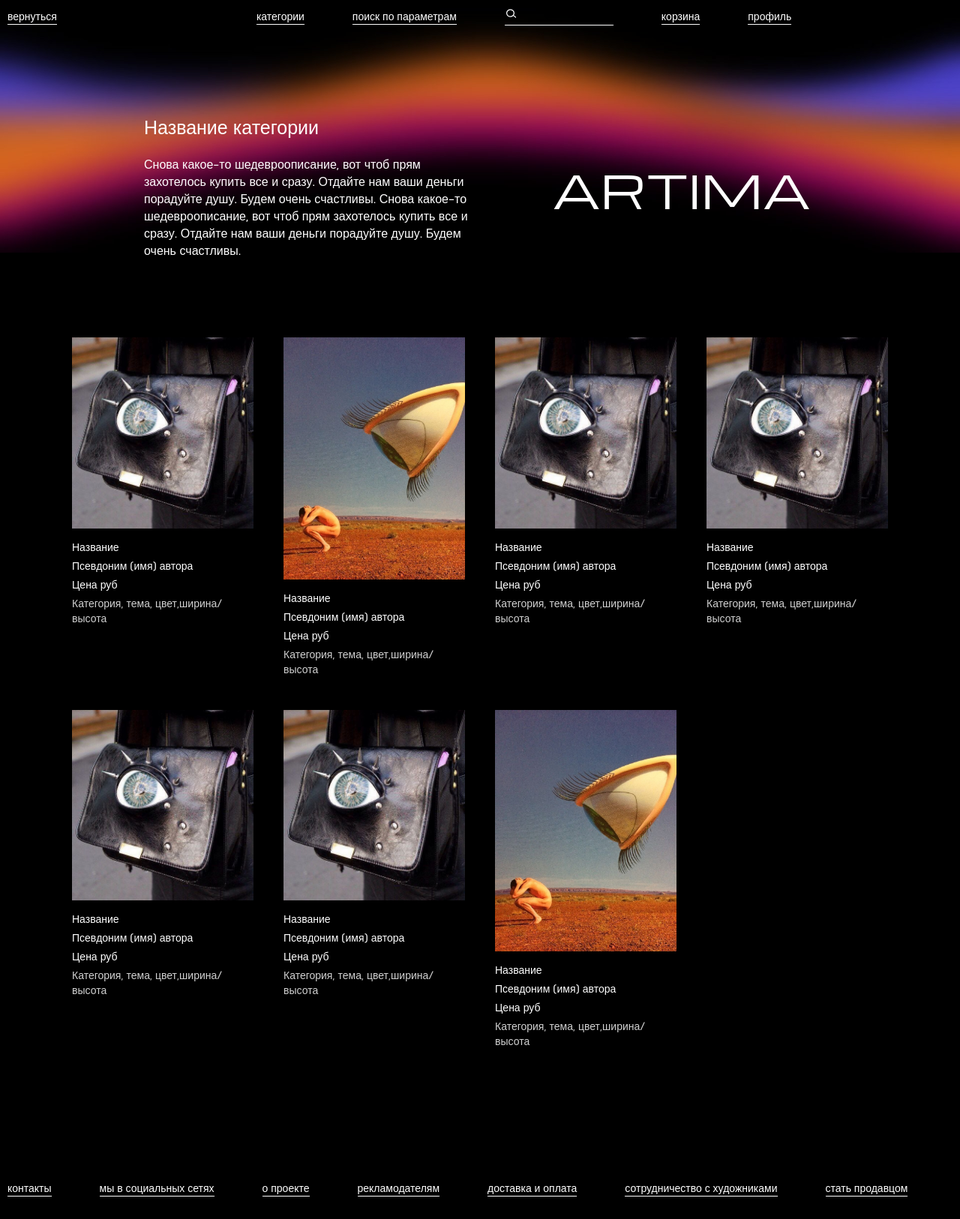
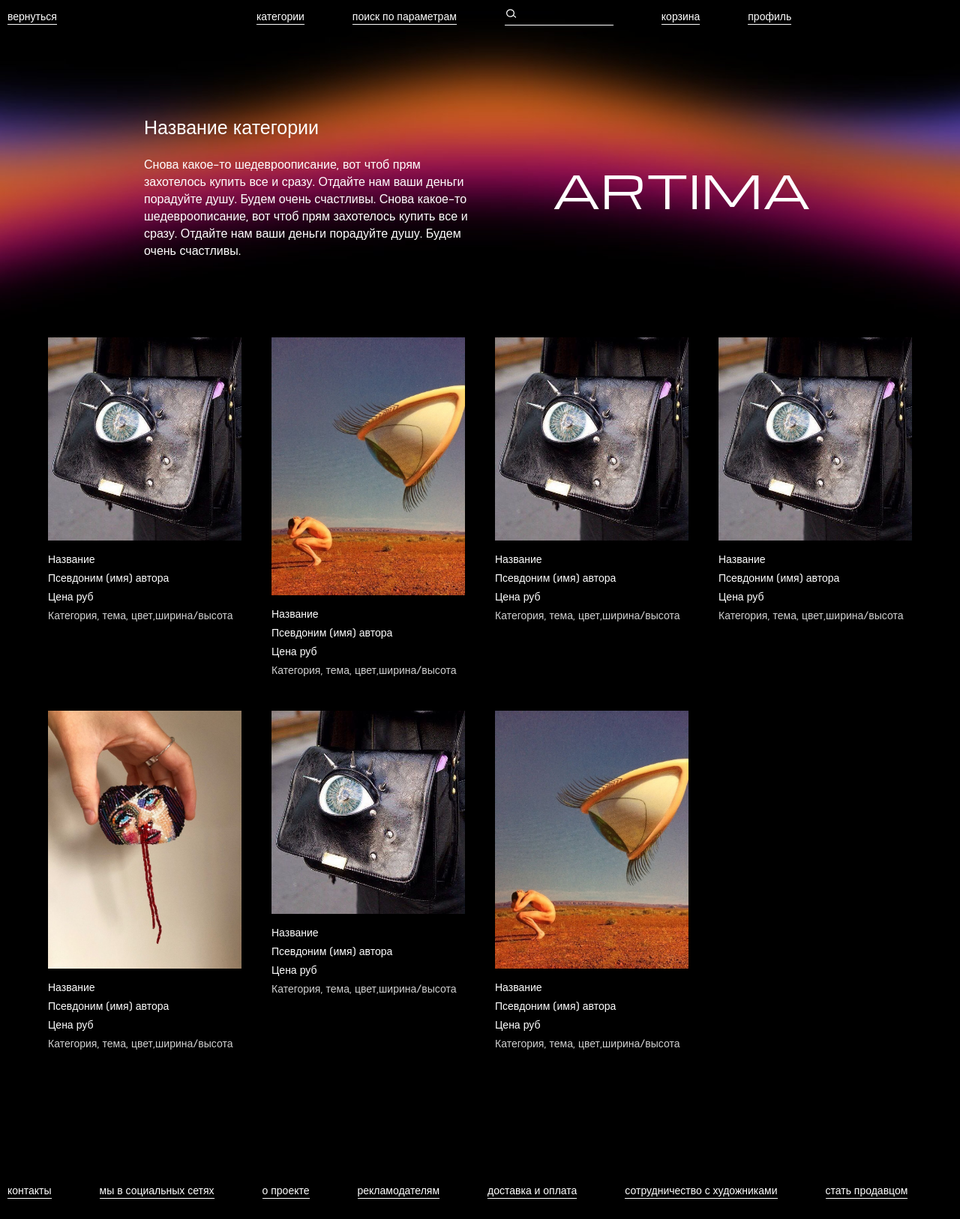
Before and after one commit to foxxill/artima_new_generation, a Django app: page /cat/ in a window 1280 px wide. Shown: the whole page at 75% size. Before the commit the page ends 1596 px from the top, so only its background shows below. Run offline with Django 5.2, Linux system fonts and the light colour scheme.

Commit message:
еще одна правочка

```diff
--- a/artima/shop/static/css/category.css
+++ b/artima/shop/static/css/category.css
@@ -9,7 +9,7 @@ body {
 .grid-container {
     margin-left: auto;
     margin-right: auto;
-    width: 85vw;
+    width: 90vw;
     display: grid;
     column-gap: 40px;
     grid-template-columns: repeat(auto-fit, minmax(200px, 1fr));
@@ -26,7 +26,9 @@ body {
 
 .picture {
     width: 100%;
+    height: auto;
     margin-bottom: 10px;
+    align-self: center;
 }
 
 .about-product {
@@ -44,8 +46,8 @@ body {
     width: 100%;
     height: 450px;
     background-image: url(../images/категория1.jpeg);
-
-    background-size: 100% auto;
+    background-position: center;
+    background-size:auto 100% ;
     background-repeat: no-repeat;
     margin-top: 10px;
     margin: 0;
--- a/artima/shop/templates/category.html
+++ b/artima/shop/templates/category.html
@@ -106,7 +106,7 @@
             </div>
         </div>
         <div class="child">
-            <img class="picture" src={% static 'images\сумкаблин.jpg' %}>
+            <img class="picture" src={% static 'images\яустала.jpg' %}>
             <div class="about-product">
                 <p class="product-text">Название</p>
                 <p class="product-text">Псевдоним (имя) автора</p>
```
Also changed, not shown: artima/shop/static/images/яустала.jpg (added).
